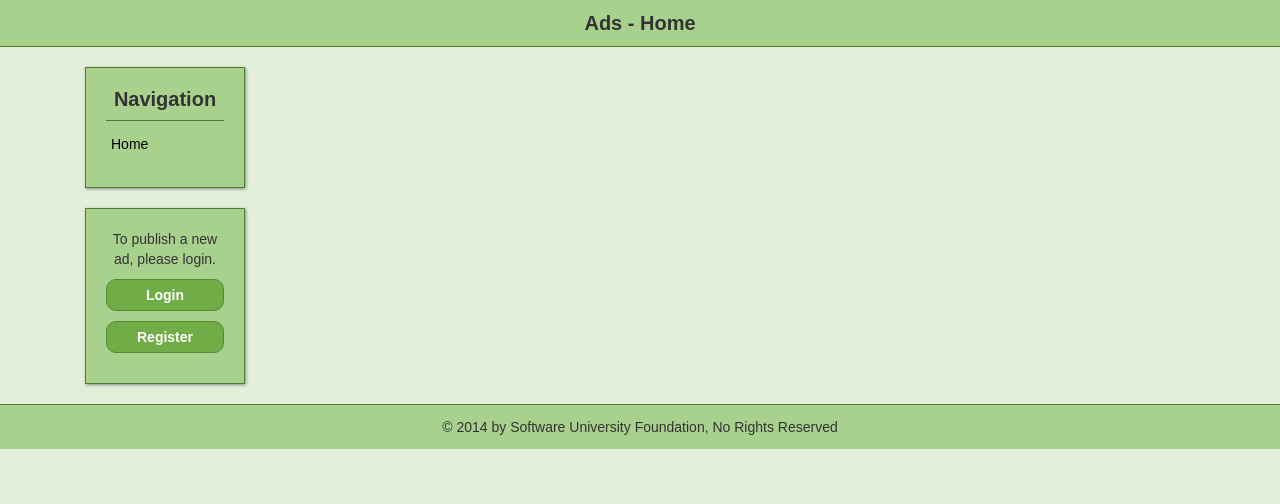
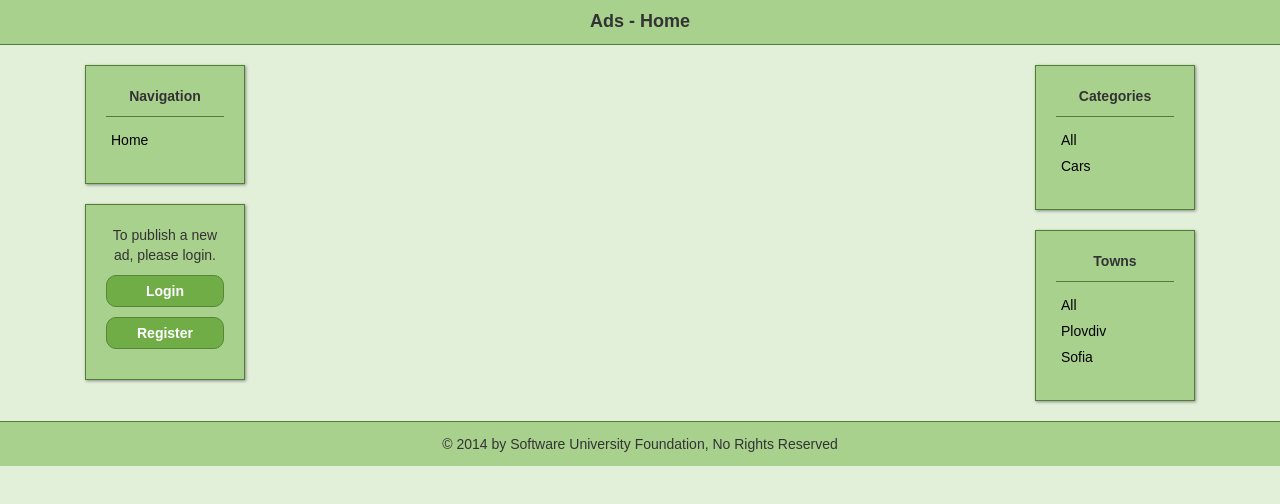
Before and after one commit to aleahim86/Ads---AngularJs-SPA, a website: page app/index.html in a window 1280 px wide. Drawn offline with nearby package versions, Linux system fonts and the light colour scheme.

Commit message:
added categories, towns boxes

```diff
--- a/app/css/app.css
+++ b/app/css/app.css
@@ -7,7 +7,7 @@
     font-size: 0;
 }
 h1, h2{
-    font-size: 20px;
+    font-size: 18px;
     margin: 0px;
     font-weight: bold;
 }
@@ -36,9 +36,15 @@ footer{
     box-shadow: 1px 1px 3px #888888;
     text-align: center;
 }
-.boxDefault h2{
+.navTitle{
+    margin: 0px;
+    font-weight: bold;
+    display:block;
     border-bottom: 1px solid #507e32;
     padding-bottom: 10px;
+}
+.boxDefault h2{
+
 }
 .boxDefault ul{
     list-style: none;
--- a/app/index.html
+++ b/app/index.html
@@ -11,7 +11,7 @@
         <section class="container">
             <section class="col-sm-2">
                 <nav id="mainNav" class="boxDefault">
-                    <h2>Navigation</h2>
+                    <span class="navTitle">Navigation</span>
                     <ul>
                         <li><a href="#/ads">Home</a></li>
                     </ul>
@@ -25,7 +25,23 @@
 
             <section class="col-sm-8"></section>
 
-            <section class="col-sm-2" ng-include="'views/townsNcategories.html'"></section>
+            <section class="col-sm-2">
+                <nav id="categoriesNav" class="boxDefault">
+                     <span class="navTitle">Categories</span>
+                    <ul>
+                        <li><a href="#">All</a></li>
+                        <li><a href="#">Cars</a></li>
+                    </ul>
+                </nav>
+                <nav id="townsNav" class="boxDefault">
+                    <span class="navTitle">Towns</span>
+                    <ul>
+                        <li><a href="#">All</a></li>
+                        <li><a href="#">Plovdiv</a></li>
+                        <li><a href="#">Sofia</a></li>
+                    </ul>
+                </nav>
+            </section>
         </section>
         <footer>&#169; 2014 by Software University Foundation, No Rights Reserved</footer>
         <script type="text/javascript"  src="https://ajax.googleapis.com/ajax/libs/jquery/1.11.1/jquery.min.js"></script>
```
